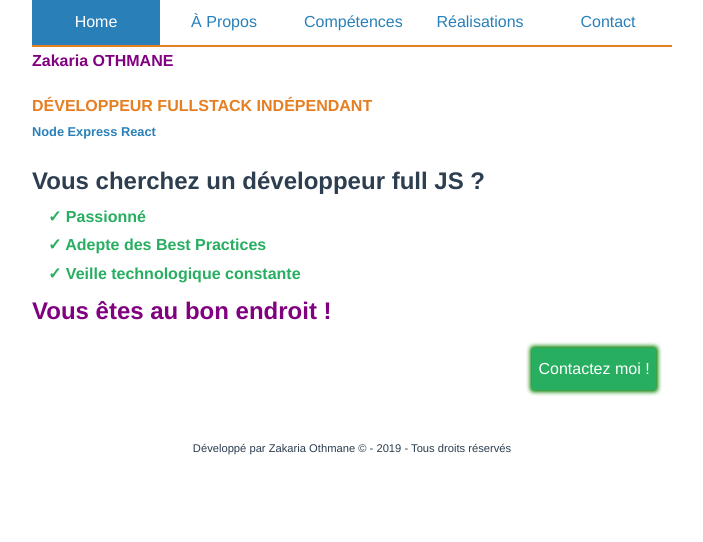
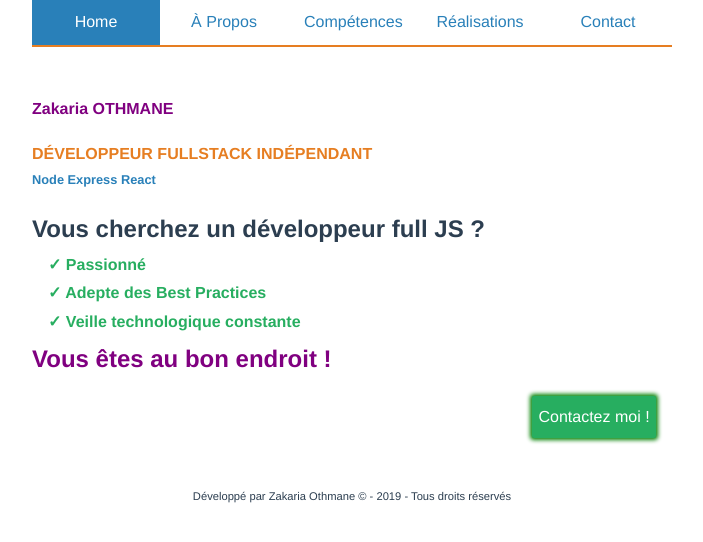
Before and after one commit to zakaria79/portfolio-3, a plain HTML site: page index.html in a window 1280 px wide. Shown: the whole page, without its empty margins (288-991 px from the left). Drawn offline with Linux system fonts and the light colour scheme.

```diff
--- a/css/style.css
+++ b/css/style.css
@@ -5,9 +5,6 @@
   color: #2c3e50;
   line-height: 1.8;
   box-sizing: border-box;
-}
-
-body {
 }
 
 p {
@@ -234,6 +231,10 @@
     padding: 0;
   }
 
+  header {
+    margin-top: 3rem;
+  }
+
   nav {
     display: flex;
     justify-content: center;
```
Also changed, not shown: build/css/style.css (+1 -1 lines).
